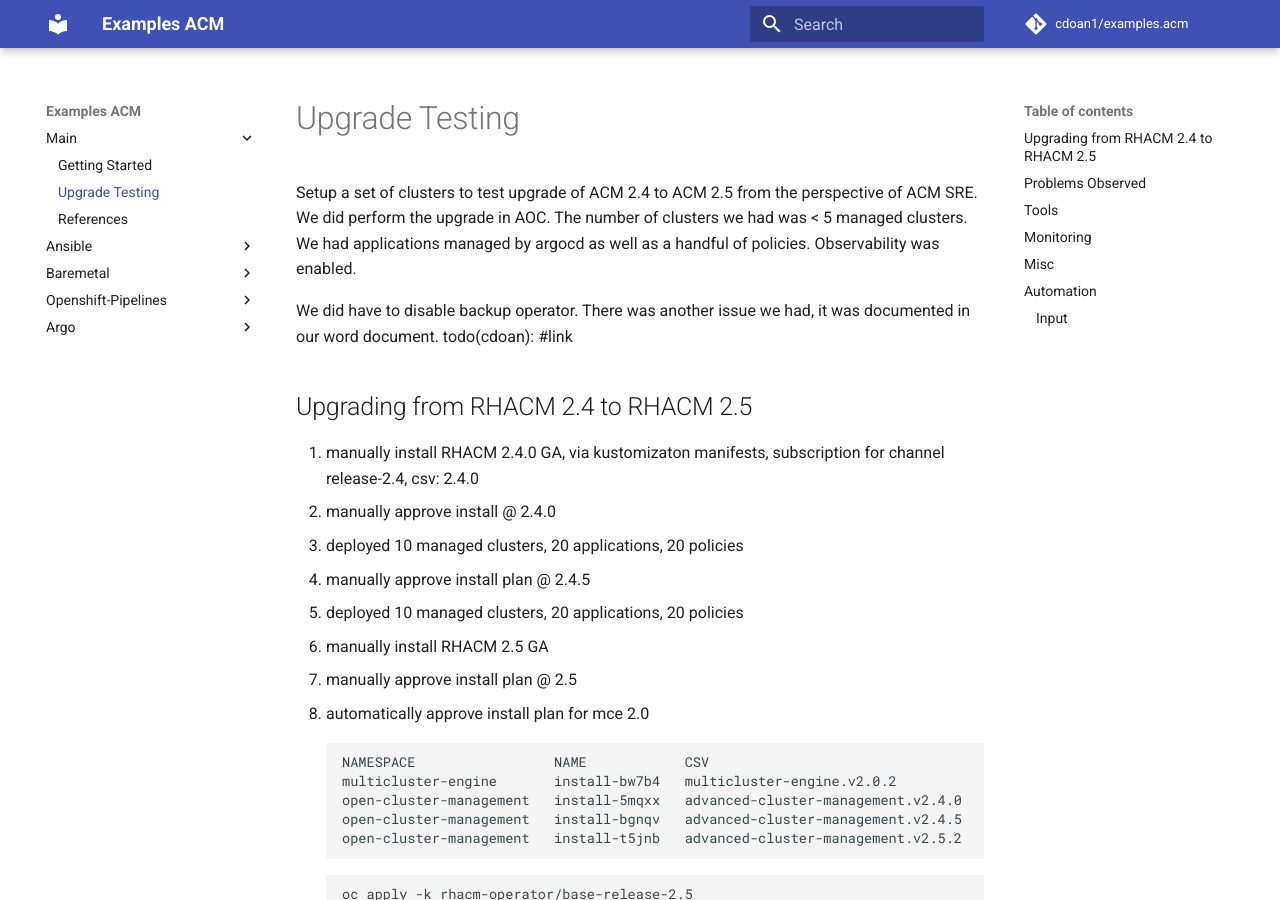
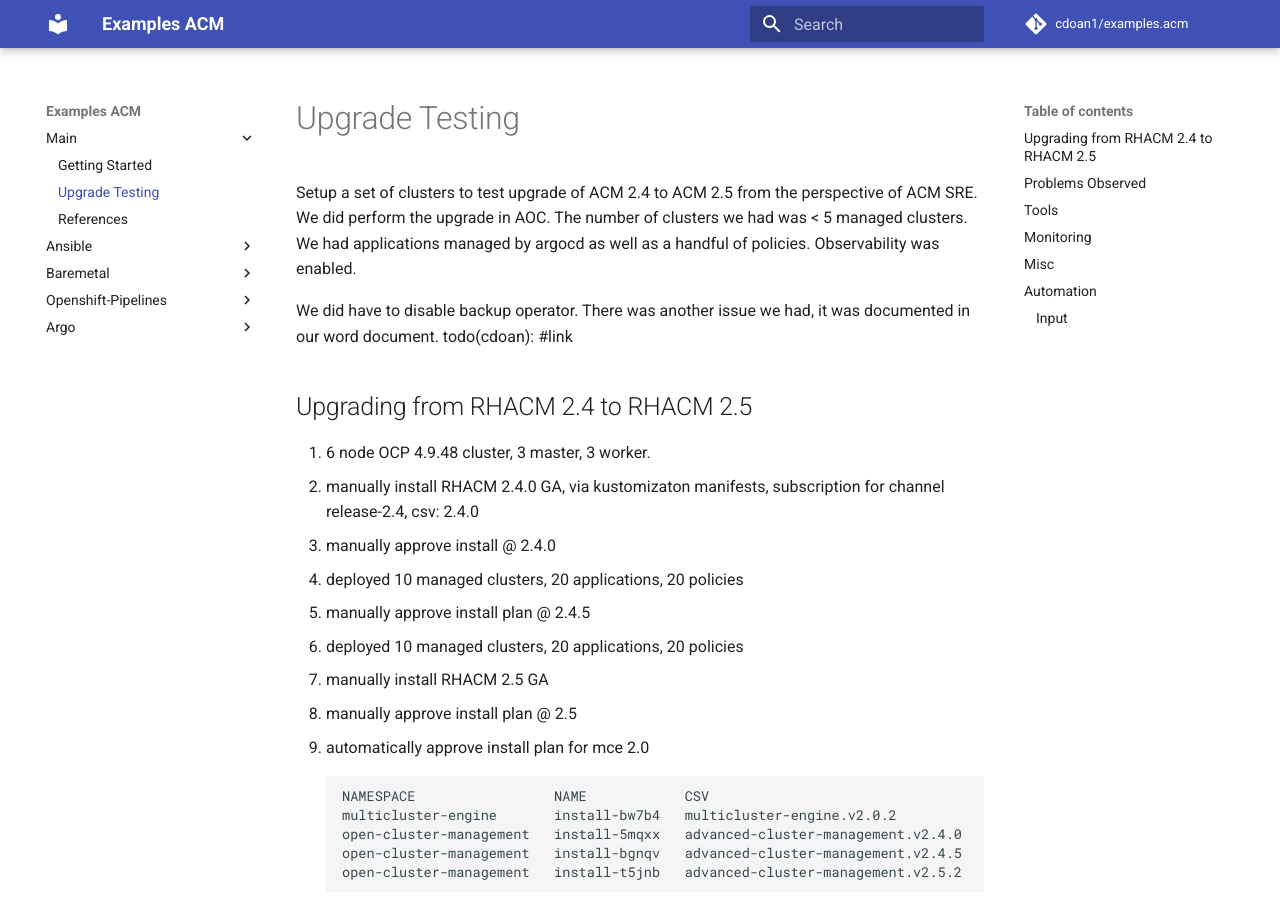
Before and after one commit to cdoan1/examples.acm, an MkDocs documentation site: the page built from docs/upgrade-downstream.md, in a window 1280 px wide and 900 px high. Built offline with MkDocs 1.6.1 and Material for MkDocs 9.7.7, drawn with Linux system fonts in a browser that asks for light colours; comment, search, counter and statistics services are not loaded.

Commit message:
update upgrade docs

````diff
--- a/docs/upgrade-downstream.md
+++ b/docs/upgrade-downstream.md
@@ -7,6 +7,7 @@
 
 ## Upgrading from RHACM 2.4 to RHACM 2.5
 
+0. 6 node OCP 4.9.48 cluster, 3 master, 3 worker.
 1. manually install RHACM 2.4.0 GA, via kustomizaton manifests, subscription for channel release-2.4, csv: 2.4.0
 2. manually approve install @ 2.4.0
 3. deployed 10 managed clusters, 20 applications, 20 policies
@@ -34,18 +35,18 @@
     * mch is currently Not Running, because the local-cluster has not completed.
 
     ```yaml
-        local-cluster:
-            lastTransitionTime: "2022-09-24T13:07:31Z"
-            message: No conditions available
-            reason: No conditions available
-            status: Unknown
-            type: Unknown
+    local-cluster:
+        lastTransitionTime: "2022-09-24T13:07:31Z"
+        message: No conditions available
+        reason: No conditions available
+        status: Unknown
+        type: Unknown
     ```
 
     ```yaml
-        currentVersion: 2.4.5
-        desiredVersion: 2.5.2
-        phase: Updating
+    currentVersion: 2.4.5
+    desiredVersion: 2.5.2
+    phase: Updating
     ```
 
 9. When I delete all the current manifestwork, the state of all managedclusters went to `Unknown`. I dumped out the current list of manifestwork, then iterated the list and deleted each manifestwork. The expectation is that that RHACM would get back to the desired state, and the manifestwork would be recreated. As I deleted the manifestwork list, RHACM detected the change, and gradually recreated the manifestwork. Ordering is not a requirement of k8s.
````
